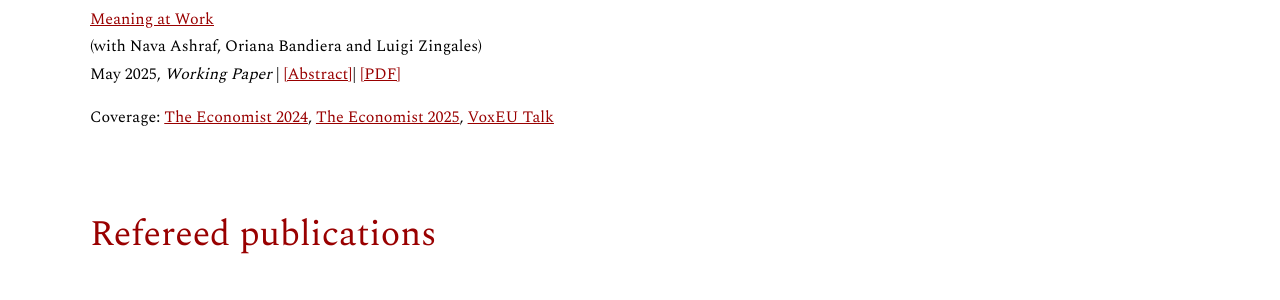
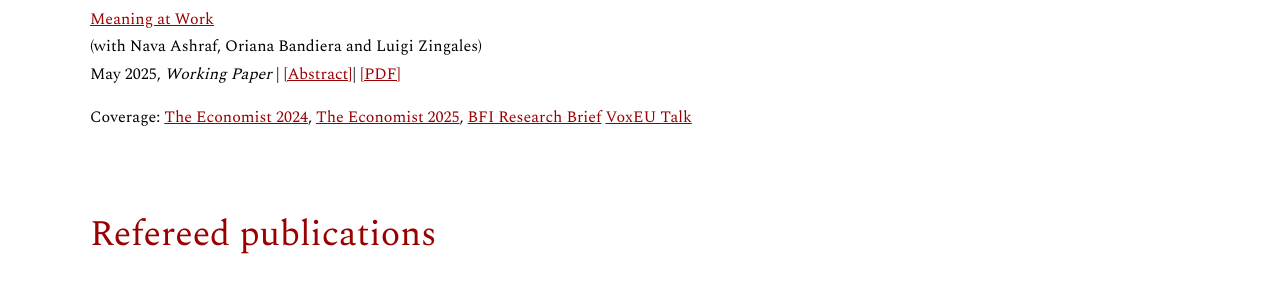
Before and after one commit to virginiaminni/virginiaminni.github.io, a Jekyll site: the page built from research.md, in a window 1280 px wide. Shown: the part 861-1161 px from the top of the page. Built offline with Jekyll 4.4.1, drawn with Linux system fonts in a browser that asks for light colours.

Commit message:
Update research.md

```diff
--- a/research.md
+++ b/research.md
@@ -40,7 +40,7 @@ Coverage:  <a href="https://www.ft.com/content/83751e6c-544c-4a16-851a-e05f18506
 May 2025, *Working Paper* | <a href="#" class="toggle-abstract" data-target="abstract-4" style="text-decoration: underline; color: #990000;">[Abstract]</a>| <a href="/assets/files/ABMZ MeaningatWork2025.pdf" target="_blank" rel="noopener noreferrer">[PDF]</a>
 
 Coverage:
-<a href="https://www.economist.com/business/2024/12/05/how-to-inspire-people" target="_blank" rel="noopener noreferrer">The Economist 2024</a>, <a href="https://www.economist.com/business/2025/02/13/how-to-get-people-to-resign" target="_blank" rel="noopener noreferrer">The Economist 2025</a>, <a href="https://cepr.org/multimedia/finding-meaning-work" target="_blank" rel="noopener noreferrer">VoxEU Talk</a>
+<a href="https://www.economist.com/business/2024/12/05/how-to-inspire-people" target="_blank" rel="noopener noreferrer">The Economist 2024</a>, <a href="https://www.economist.com/business/2025/02/13/how-to-get-people-to-resign" target="_blank" rel="noopener noreferrer">The Economist 2025</a>, <a href="https://bfi.uchicago.edu/insights/meaning-at-work/" target="_blank" rel="noopener noreferrer">BFI Research Brief</a> <a href="https://cepr.org/multimedia/finding-meaning-work" target="_blank" rel="noopener noreferrer">VoxEU Talk</a>
 
 
 <div id="abstract-4" style="display: none; margin-top: 10px;">
```
